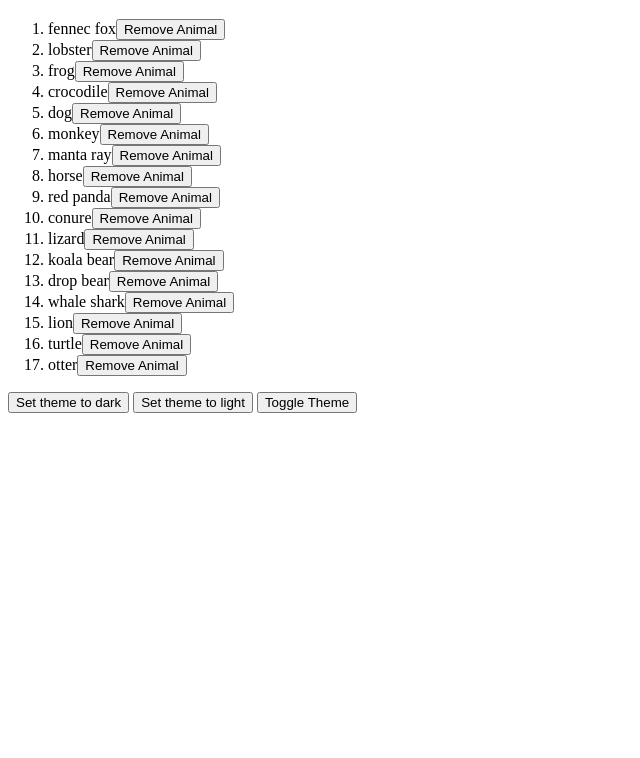
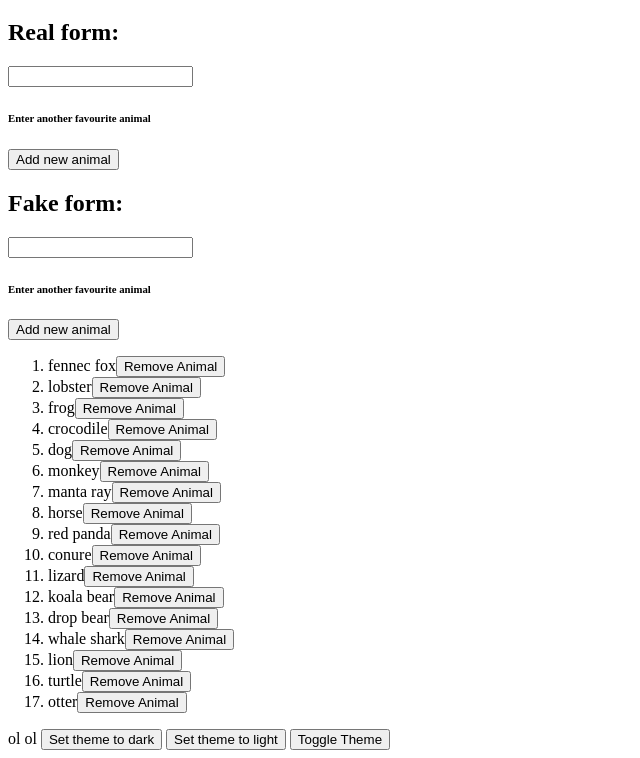
Before and after one commit to RAbeyrathna/t3w3-jsdom, a plain HTML site: page index.html in a window 1280 px wide. Shown: the part 61-819 px from the top of the page, without its empty margins (0-640 px from the left). Drawn offline with Linux system fonts and the light colour scheme.

Commit message:
feat: add html groundwork for forms

```diff
--- a/index.html
+++ b/index.html
@@ -9,7 +9,29 @@
   </head>
   <body>
     <h1>Favourite Animals</h1>
+
+    <section>
+      <h2>Real form:</h2>
+      <form>
+        <label for="realform-addAnimal"></label>
+        <input type="text" name="realform-addAnimal" id="realform-addAnimal" />
+        <h6 id="realform-hint">Enter another favourite animal</h6>
+        <button type="submit">Add new animal</button>
+      </form>
+    </section>
+
+    <section>
+      <h2>Fake form:</h2>
+      <div>
+        <label for="fakeform-addAnimal"></label>
+        <input type="text" name="fakeform-addAnimal" id="fakeform-addAnimal" />
+        <h6 id="fakeform-hint">Enter another favourite animal</h6>
+        <button type="submit">Add new animal</button>
+      </div>
+    </section>
+
     <ol></ol>
+    ol ol
     <script>
       createAnimalList();
     </script>
```
